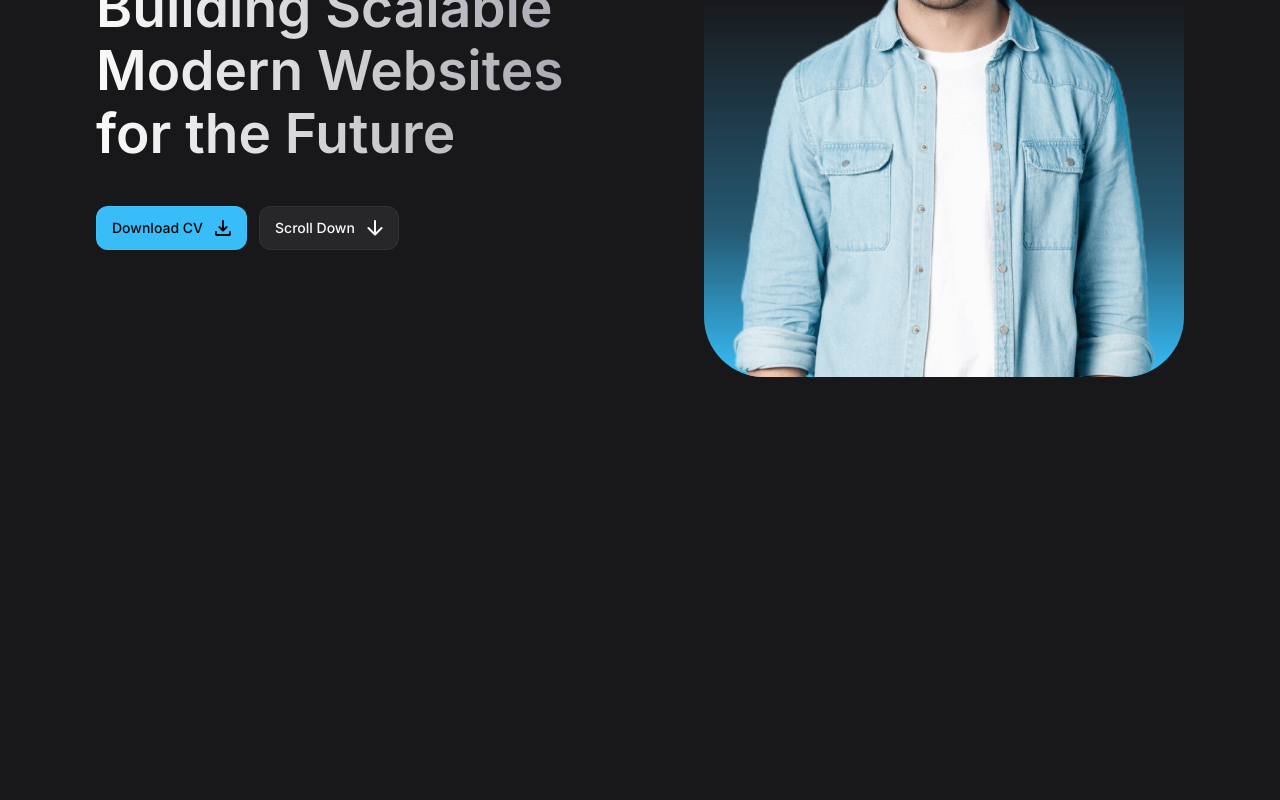
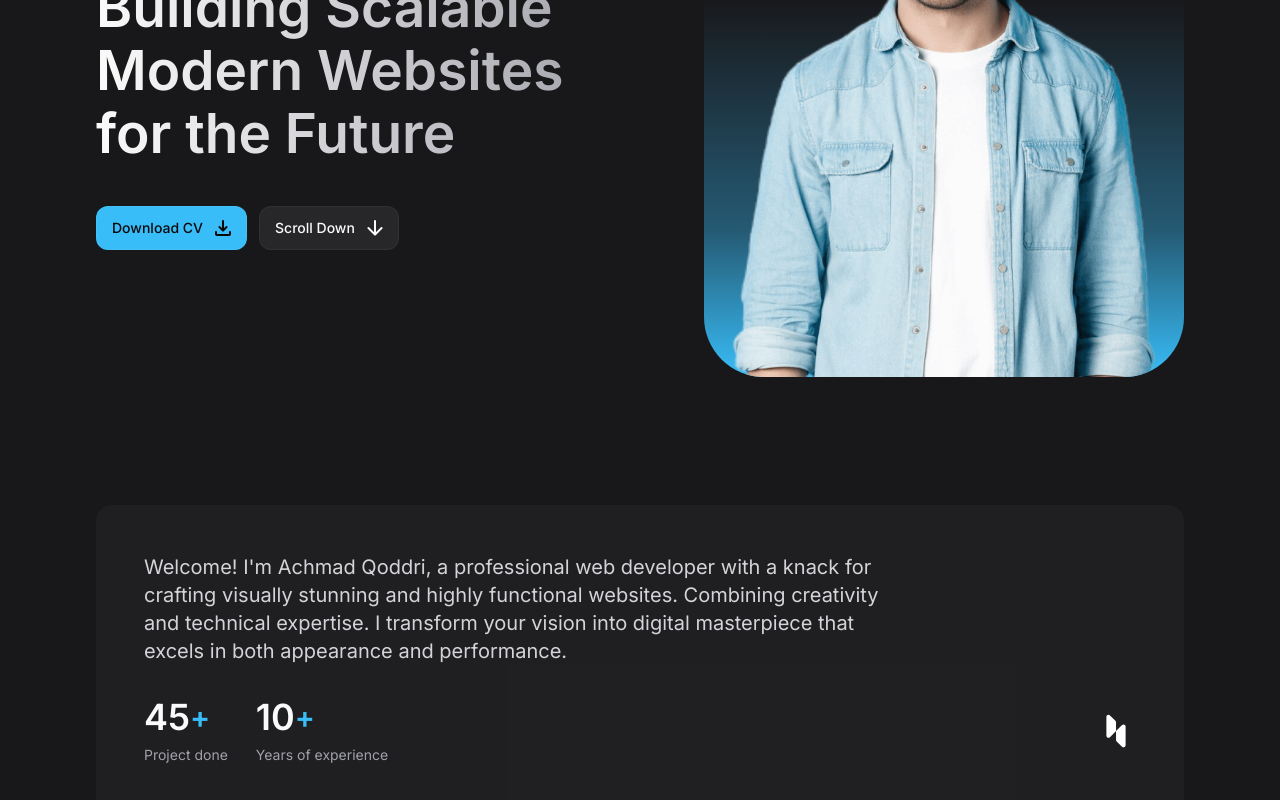
Before and after one commit to AQodS/new-portofolio, a React (Vite) app: page / in a window 1280 px wide. Shown: the part 352-1152 px from the top of the page. Before the commit the page ends 800 px from the top, so only its background shows below. Built offline with nearby package versions, Linux system fonts and the light colour scheme.

Commit message:
feat: about

```diff
--- a/src/App.jsx
+++ b/src/App.jsx
@@ -1,5 +1,6 @@
 import Header from "./components/Header";
 import Hero from "./components/Hero";
+import About from "./components/About";
 
 const App = () => {
   return (
@@ -7,6 +8,7 @@
       <Header />
       <main>
         <Hero />
+        <About />
       </main>
     </>
   );
--- /dev/null
+++ b/src/components/About.jsx
@@ -0,0 +1,51 @@
+const aboutItems = [
+  {
+    label: "Project done",
+    number: 45,
+  },
+  {
+    label: "Years of experience",
+    number: 10,
+  },
+];
+
+const About = () => {
+  return (
+    <section id="about" className="section">
+      <div className="container">
+        <div className="bg-zinc-800/50 p-7 rounded-2xl md:p-12">
+          <p className="text-zinc-300 mb-4 md:mb-8 md:text-xl md:max-w-[60ch]">
+            Welcome! I&apos;m Achmad Qoddri, a professional web developer with a
+            knack for crafting visually stunning and highly functional websites.
+            Combining creativity and technical expertise. I transform your
+            vision into digital masterpiece that excels in both appearance and
+            performance.
+          </p>
+
+          <div className="flex flax-wrap items-center gap-4 md:gap-7">
+            {aboutItems.map(({ label, number }, key) => (
+              <div key={key}>
+                <div className="flex items-center md:mb-2">
+                  <span className="text-2xl font-semibold md:text-4xl">{number}</span>
+                  <span className="text-sky-400 font-semibold md:text-3xl">+</span>
+                </div>
+
+                <p className="text-sm text-zinc-400">{label}</p>
+              </div>
+            ))}
+
+            <img
+              src="/images/logo.svg"
+              alt="Logo"
+              width={30}
+              height={30}
+              className="ml-auto md:w-[40px] md:h-[40px]"
+            />
+          </div>
+        </div>
+      </div>
+    </section>
+  );
+};
+
+export default About;
--- a/src/index.css
+++ b/src/index.css
@@ -50,6 +50,10 @@
   @apply w-full h-full object-cover;
 }
 
+.section {
+  @apply pt-20 lg:pt-32
+}
+
 /* --------------------------------- *\
  * COMPONENTS
 \* --------------------------------- */
```
